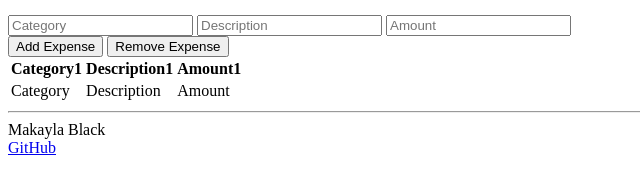
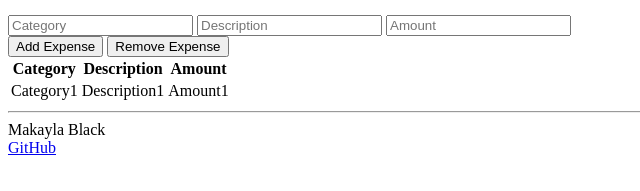
Before and after one commit to mkaybug/Startup260, a plain HTML site: page expenses.html in a window 1280 px wide. Shown: the part 293-484 px from the top of the page, 0-640 px from the left. Drawn offline with Linux system fonts and the light colour scheme.

Commit message:
Ready to submit HTML

```diff
--- a/expenses.html
+++ b/expenses.html
@@ -2,7 +2,6 @@
 <html lang="en">
   <head>
     <meta charset="UTF-8" />
-    <!-- Tell browsers not to scale the viewport automatically -->
     <meta name="viewport" content="width=device-width, initial-scale=1.0" />
     <title>Startup HTML</title>
   </head>
@@ -18,7 +17,6 @@
           <li><a href="about.html">About</a></li>
         </menu>
       </nav>
-      <!-- Since we don't have the ability to style we use old style HTML to give some visual formatting -->
       <hr />
     </header>
 
@@ -37,14 +35,14 @@
 
       <table id="myTable">
         <tr>
-            <th>Category1</th>
-            <th>Description1</th>
-            <th>Amount1</th>
+            <th>Category</th>
+            <th>Description</th>
+            <th>Amount</th>
         </tr>
         <tr>
-            <td>Category</td>
-            <td>Description</td>
-            <td>Amount</td>
+            <td>Category1</td>
+            <td>Description1</td>
+            <td>Amount1</td>
         </tr>
     </table>
     </main>
```
Also changed, not shown: about.html (+1 -0 lines), index.html (+6 -2 lines), mypi.html (+4 -2 lines), savings.html (+1 -0 lines).
